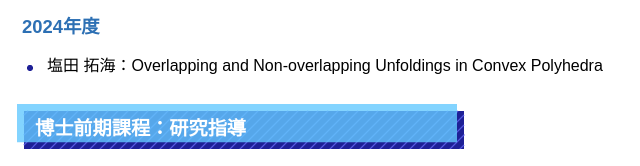
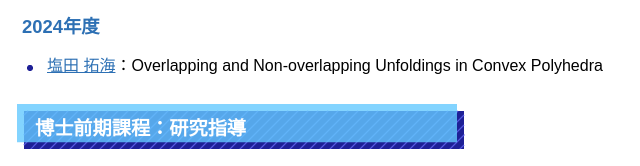
Before and after one commit to Kyutech-Algorithms-Group/KAG-web, a plain HTML site: page saitoh-lab-students.html in a window 1280 px wide. Shown: the part 347-513 px from the top of the page, 169-809 px from the left. Drawn offline with Linux system fonts and the light colour scheme.

Commit message:
リンクを追加

```diff
--- a/saitoh-lab-students.html
+++ b/saitoh-lab-students.html
@@ -31,7 +31,7 @@
 						  <h3>博士後期課程：研究指導</h3>
 						  <h4>2024年度</h4>
 						  <ul>
-						    <li>塩田 拓海：Overlapping and Non-overlapping Unfoldings in Convex Polyhedra</li>
+						    <li><a href="https://shiotatakumi.github.io/MyPage" target="_blank">塩田 拓海</a>：Overlapping and Non-overlapping Unfoldings in Convex Polyhedra</li>
 						  </ul>
 						  <h3>博士前期課程：研究指導</h3>
 						  <h4>2024年度</h4>
```
